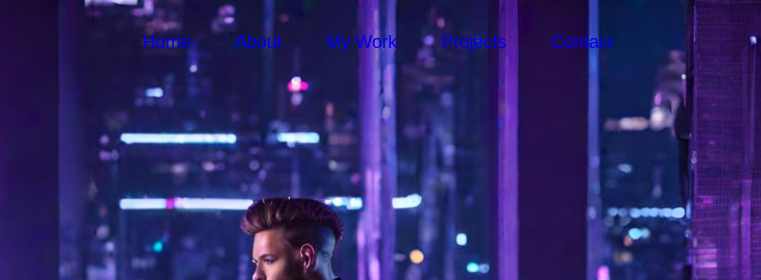
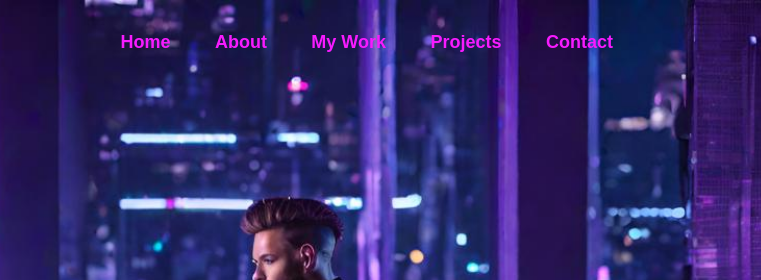
Before and after one commit to Ankur2606/portfolio, a plain HTML site: page index.html in a window 1280 px wide. Shown: the top 280 px of the page, 519-1280 px from the left. Drawn offline with Linux system fonts and the light colour scheme.

Commit message:
updated style.css

```diff
--- a/style.css
+++ b/style.css
@@ -12,7 +12,7 @@ body{
     color: blanchedalmond;
 }
 .header{
-    color: #000000;
+    color: rgb(253, 8, 171);
     width: 100%;
     height: 100vh;
     background-image: url(images/background.jpg);
@@ -45,11 +45,12 @@ nav ul li{
 }
 
 nav ul li a{
-    color: linear-gradient(to bottom, rgb(23, 15, 30),black);
+    color: rgb(247, 27, 255);
+
     text-decoration: none;
     font-size: 18px;
     position: relative;
-
+    font-weight: bold;
     transition: color 0.5s ;
 }
 
```
